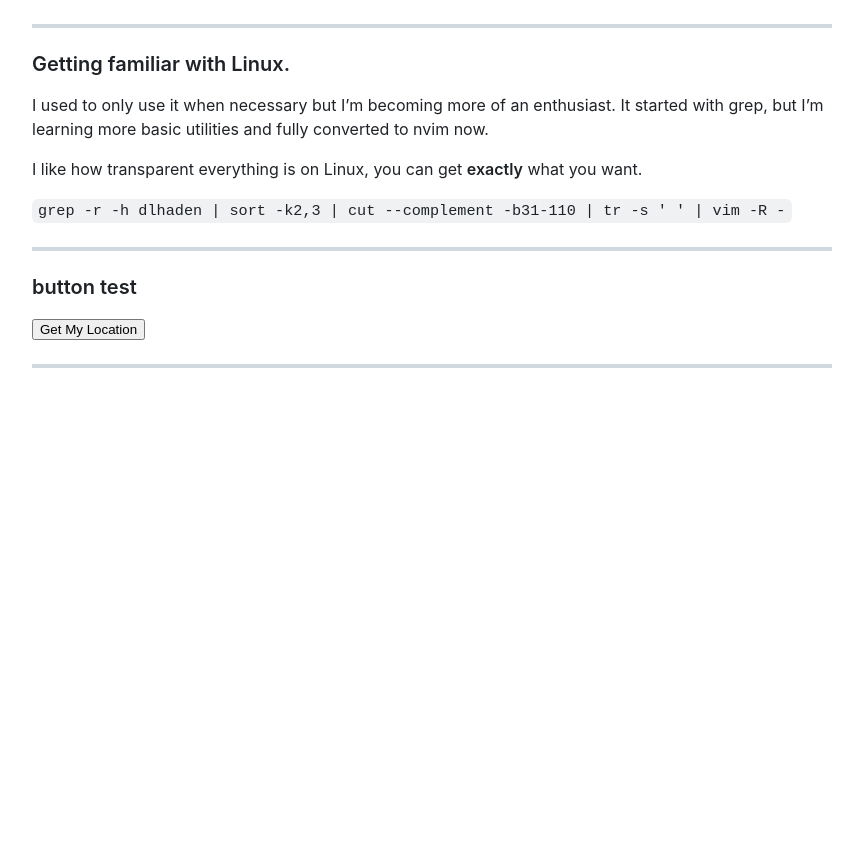
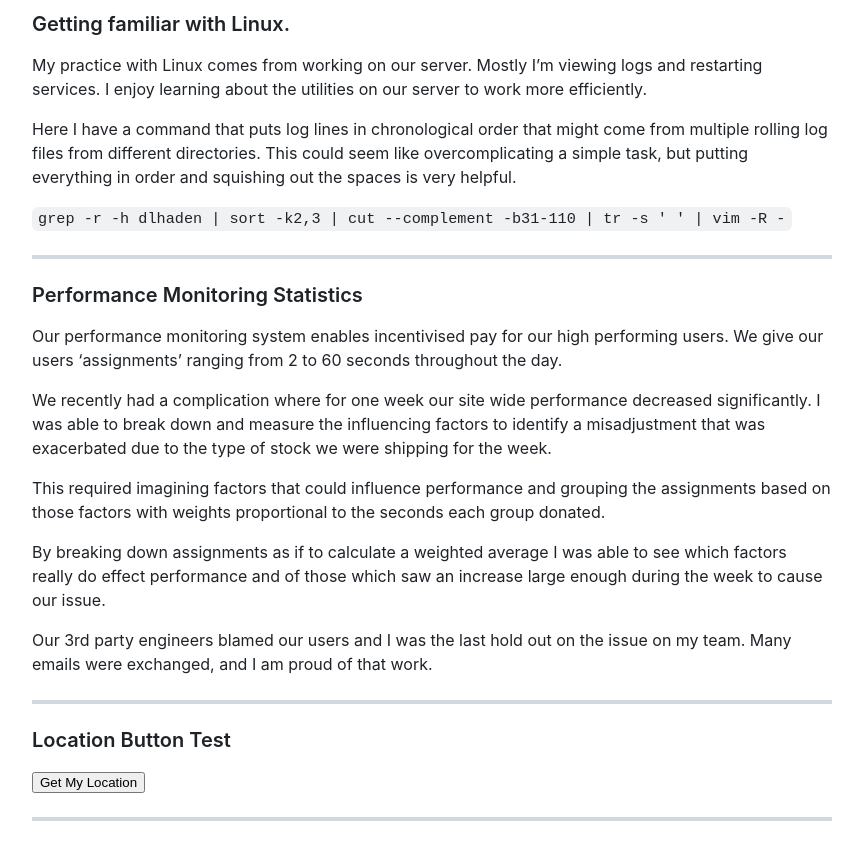
Before and after one commit to Max-Durbin/maxdurbin, a Jekyll site: the page built from index.md, in a window 1280 px wide and 1400 px high, scrolled down 3148 px. Shown: the part 473-1333 px from the top of the window, without its empty margins (208-1071 px from the left). Built offline with Jekyll 4.4.1, drawn with Linux system fonts in a browser that asks for light colours; nearby versions of some CDN libraries; before the commit the page ends 4095 px from its top, so only the background shows below that; some of the changed text lies outside the part shown.

Commit message:
perf mon

```diff
--- a/index.md
+++ b/index.md
@@ -138,22 +138,44 @@ All children must do something, parent does something, all children do something
 A CLI lets us step forward and back through a process, overwriting an SVG.
 ![process_result](assets/images/phases.gif)
 
-*I want to redo this project, pm4py.ocel might do this better.*
 
 ---
 
 ### Getting familiar with Linux.
 
-I used to only use it when necessary but I'm becoming more of an enthusiast.
-It started with grep, but I'm learning more basic utilities and fully converted to nvim now.
+My practice with Linux comes from working on our server.
+Mostly I'm viewing logs and restarting services. I enjoy learning about the
+utilities on our server to work more efficiently.
 
-I like how transparent everything is on Linux, you can get **exactly** what you want.
+Here I have a command that puts log lines in chronological order that might come from multiple rolling log files
+from different directories. This could seem like overcomplicating a simple task, but putting everything in order and squishing out the spaces is very helpful.
 
 `grep -r -h dlhaden | sort -k2,3 | cut --complement -b31-110 | tr -s ' ' | vim -R -`
 
 ---
 
-### button test
+### Performance Monitoring Statistics
+
+Our performance monitoring system enables incentivised pay for our high performing users.
+We give our users 'assignments' ranging from 2 to 60 seconds throughout the day.
+
+We recently had a complication where for one week our site wide performance decreased significantly.
+I was able to break down and measure the influencing factors to identify a misadjustment
+that was exacerbated due to the type of stock we were shipping for the week.
+
+This required imagining factors that could influence performance and grouping the assignments
+based on those factors with weights proportional to the seconds each group donated.
+
+By breaking down assignments as if to calculate a weighted average I was able to see which
+factors really do effect performance and of those which saw an increase large enough during the week
+to cause our issue.
+
+Our 3rd party engineers blamed our users and I was the last hold out on the issue on my team.
+Many emails were exchanged, and I am proud of that work.
+
+---
+
+### Location Button Test
 
 
 {% include button_test.html %}
```
